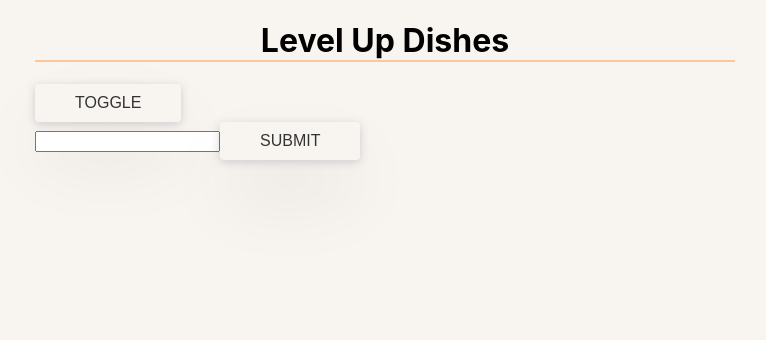
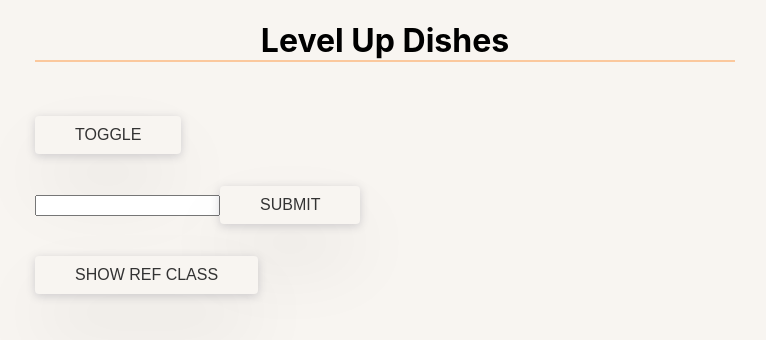
Before and after one commit to martinmasa/lut-hooks-starter, a React (Create React App) app: page / in a window 1280 px wide. Shown: the top 340 px of the page, without its empty margins (255-1021 px from the left). Built offline with nearby package versions, Linux system fonts and the light colour scheme.

Commit message:
feat: useRef - warm up

```diff
--- a/src/App.js
+++ b/src/App.js
@@ -1,4 +1,4 @@
-import React from 'react';
+import React, { useRef } from 'react';
 import Toggle from './Toggle';
 
 import { useTitleInput } from './hooks/useTitleInput';
@@ -11,9 +11,12 @@ const formSubmit = (value, setValue) => {
 
 const App = () => {
   const [name, setName] = useTitleInput('');
+  const [refClass, setRefClass] = useTitleInput('');
+
+  const ref = useRef();
 
   return (
-    <div className="main-wrapper">
+    <div className="main-wrapper" ref={ref}>
       <h1>Level Up Dishes</h1>
 
       <Toggle />
@@ -27,6 +30,14 @@ const App = () => {
         <input type="text" value={name} onChange={(e) => setName(e.target.value)} />
         <button type="submit">Submit</button>
       </form>
+
+      <section>
+        <button type="button" onClick={() => setRefClass(ref.current.className)}>
+          Show ref class
+        </button>
+
+        <p>{refClass}</p>
+      </section>
     </div>
   );
 };
--- a/src/index.css
+++ b/src/index.css
@@ -11,6 +11,8 @@ body {
 .main-wrapper {
   margin: 0 auto;
   max-width: 700px;
+  display: grid;
+  grid-gap: 2rem;
 }
 
 h1 {
```
Also changed, not shown: 1 other file (tests, documents, lock files or other folders).
